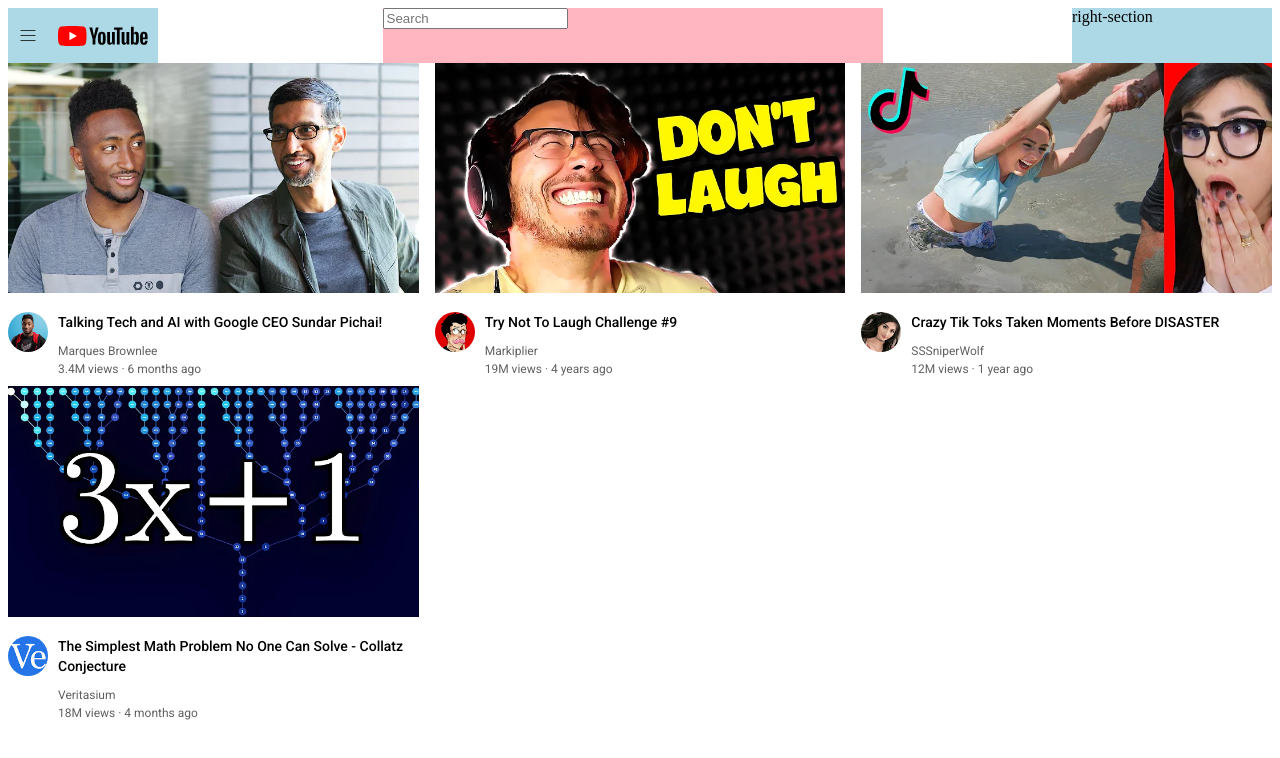
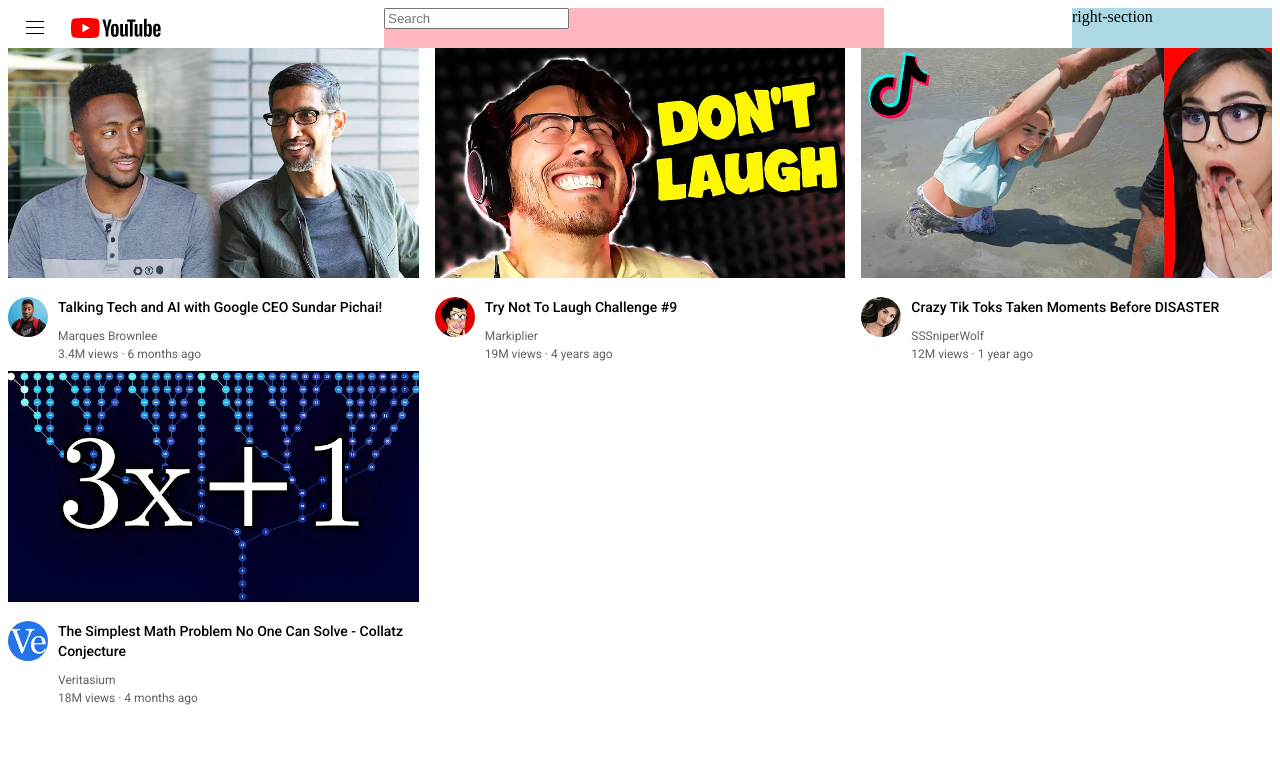
Before and after one commit to AGS-stack/HTML-CSS-js_Course, a plain HTML site: page HTML-CSS_Course/youtube.html in a window 1280 px wide. Drawn offline with Linux system fonts and the light colour scheme.

Commit message:
upgrading the repo and upload from home laptop

```diff
--- a/HTML-CSS_Course/styles/header.css
+++ b/HTML-CSS_Course/styles/header.css
@@ -1,6 +1,6 @@
 
 .header {
-    height: 55px;
+    height: 40px;
     display: flex;
     flex-direction: row;
     justify-content: space-between;
@@ -12,10 +12,8 @@
 }
 .left-section {
     display: flex;
-    background-color:lightblue;
-    width:150px;
     align-items:center;
-    justify-content:space-around;
+
 }
 .middle-section {
     background-color:lightpink;
@@ -29,7 +27,9 @@
     width:200px;
 }
 .hamburger-menu {
-    height:20px;
+    height:24px;
+    margin-left: 15px;
+    margin-right: 24px;
 }
 .youtube-logo {
     height:20px;
```
Also changed, not shown: HTML-CSS_Course/note.html (+2 -1 lines).
